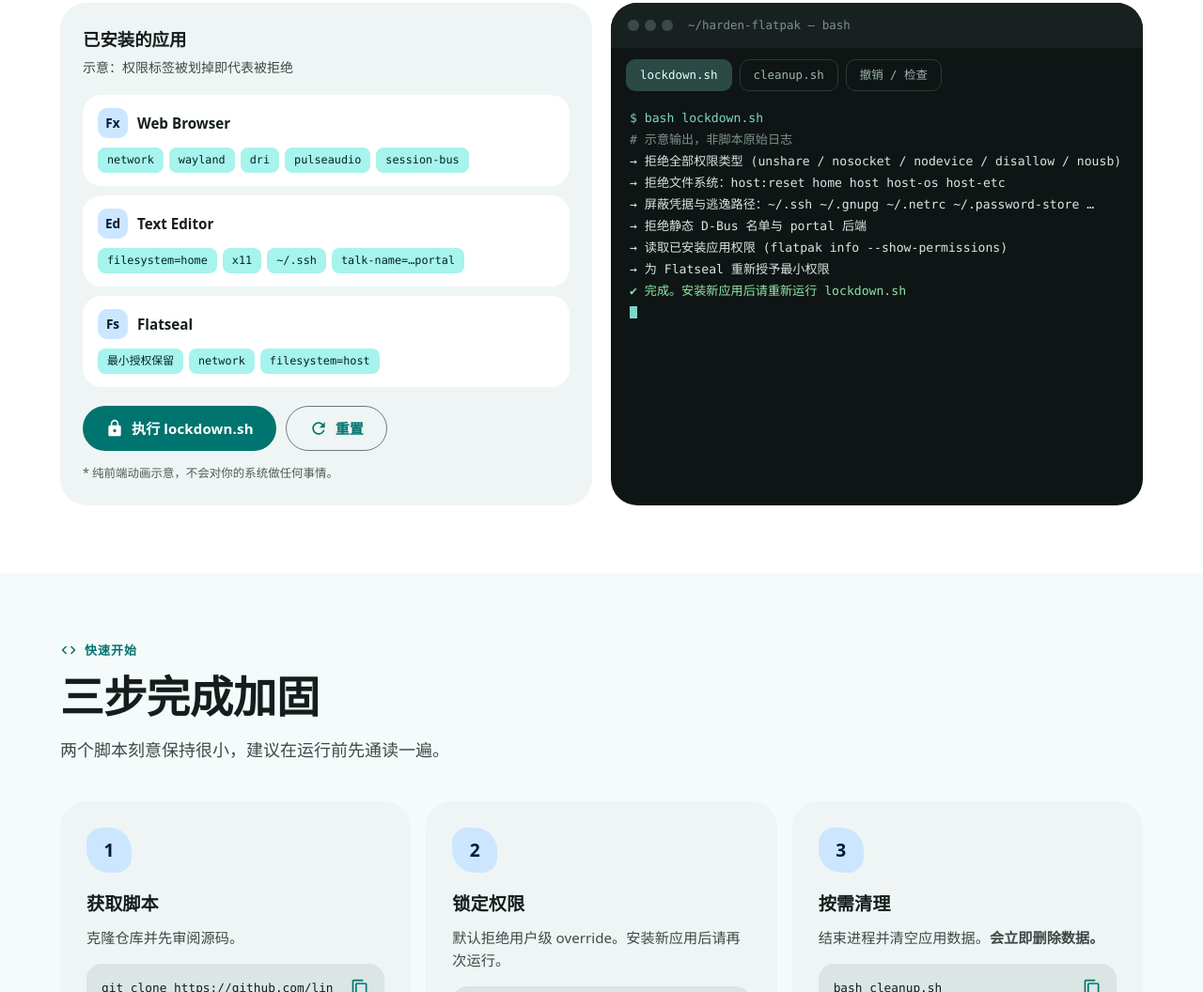
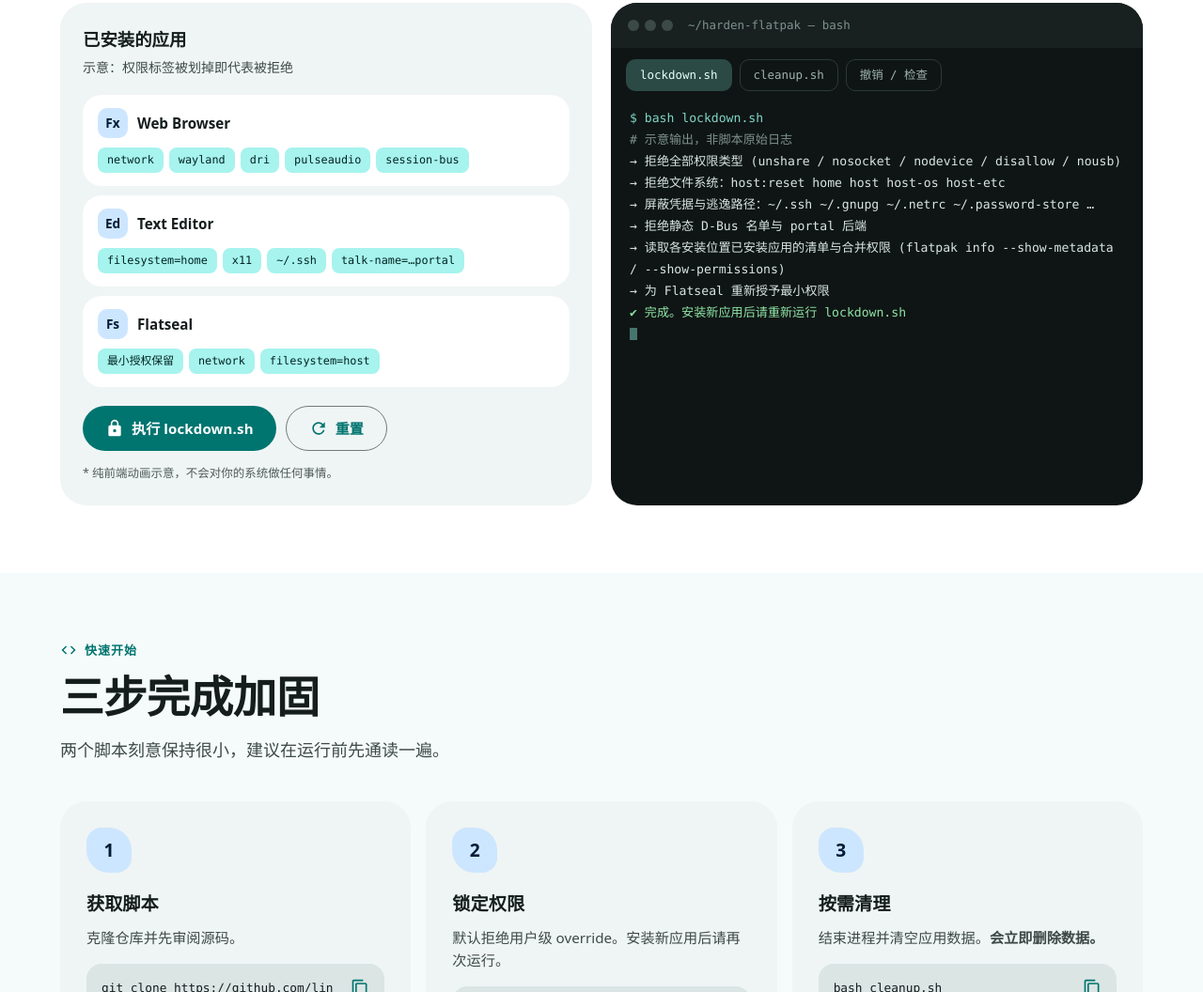
Before and after one commit to lingyicute/harden-flatpak, a plain HTML site: page introduce-website/index.html in a window 1280 px wide. Shown: the part 2209-3265 px from the top of the page at 94% size. Drawn offline with Linux system fonts and the light colour scheme.

Commit message:
lockdown: scan every installation's manifest and merged permissions
Read each installation plus the raw manifest; --show-permissions hides names overridden to none.

```diff
--- a/introduce-website/index.html
+++ b/introduce-website/index.html
@@ -716,7 +716,7 @@
       ['','→ 拒绝文件系统：host:reset home host host-os host-etc'],
       ['','→ 屏蔽凭据与逃逸路径：~/.ssh ~/.gnupg ~/.netrc ~/.password-store …'],
       ['','→ 拒绝静态 D-Bus 名单与 portal 后端'],
-      ['','→ 读取已安装应用权限 (flatpak info --show-permissions)'],
+      ['','→ 读取各安装位置已安装应用的清单与合并权限 (flatpak info --show-metadata / --show-permissions)'],
       ['','→ 为 Flatseal 重新授予最小权限'],
       ['ok','✔ 完成。安装新应用后请重新运行 lockdown.sh']
     ],
```
Also changed, not shown: 3 other files.
